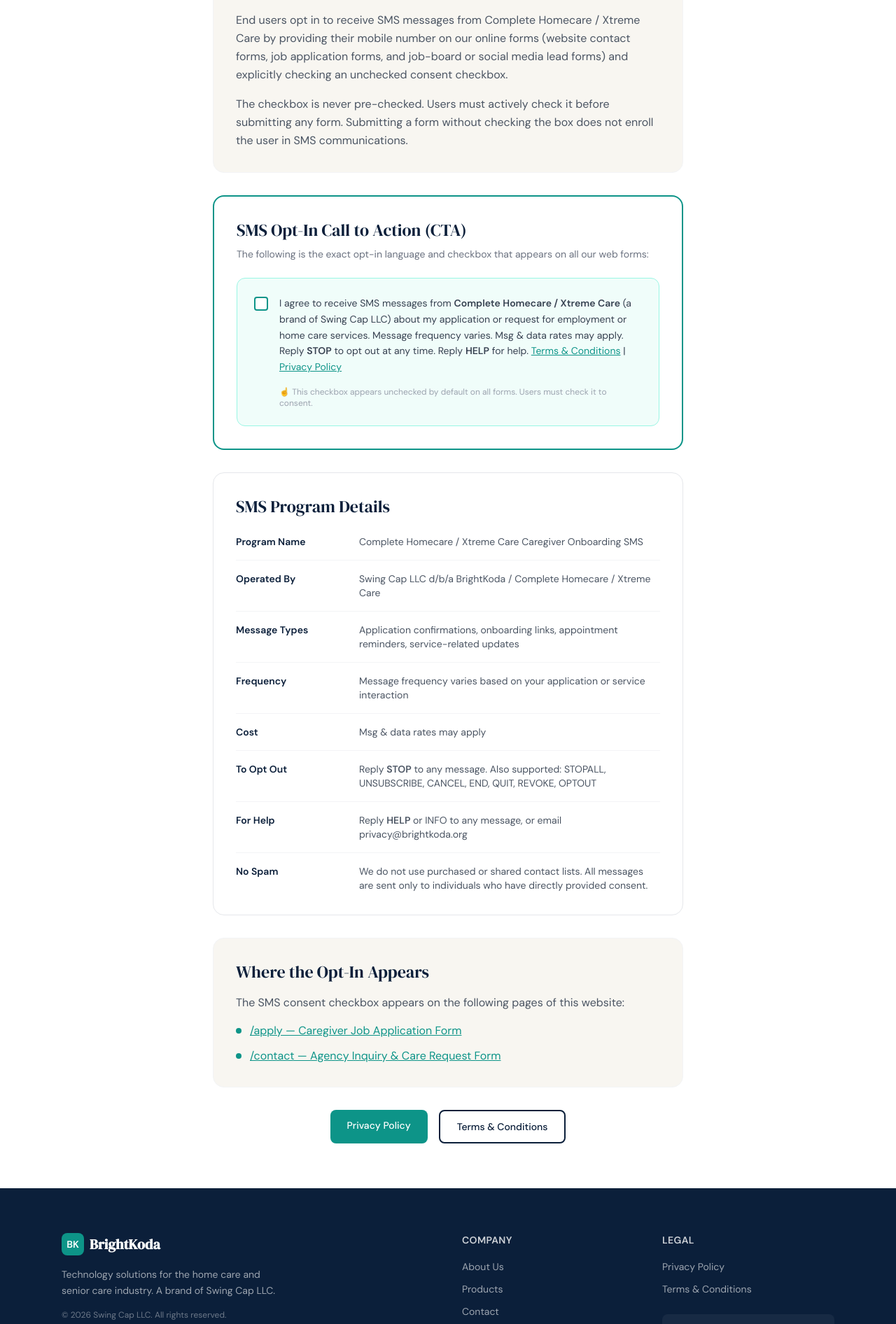
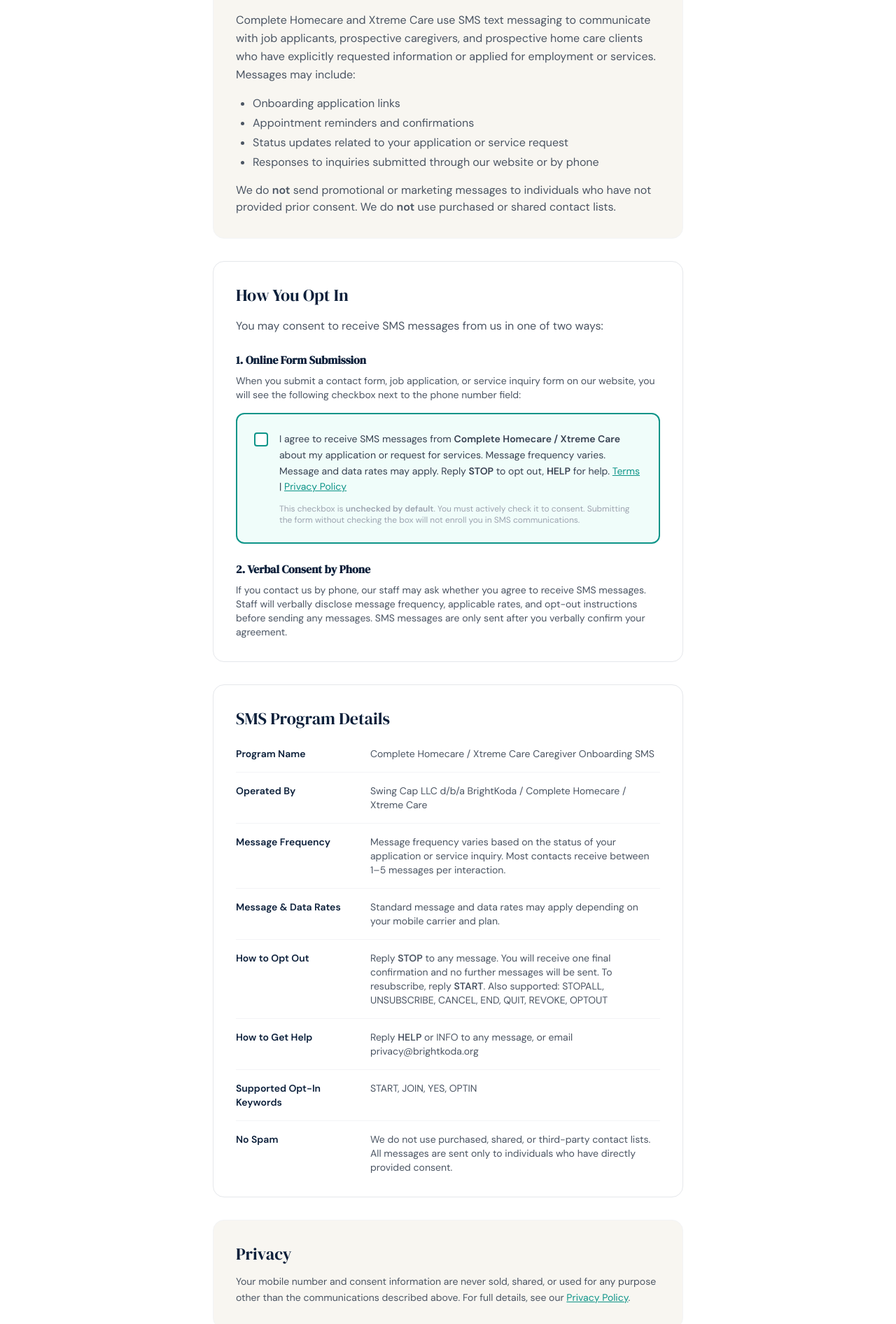
Before and after one commit to vikkaul1/BrightKodaIOWebsite, a Next.js app: page /sms-opt-in in a window 1280 px wide. Shown: the part 381-2273 px from the top of the page at 70% size. Built offline with nearby package versions, Linux system fonts and the light colour scheme.

Commit message:
Add files via upload

```diff
--- a/app/sms-opt-in/page.tsx
+++ b/app/sms-opt-in/page.tsx
@@ -1,6 +1,19 @@
+import type { Metadata } from "next";
 import Navbar from "@/components/Navbar";
 import Footer from "@/components/Footer";
 import Link from "next/link";
+
+export const metadata: Metadata = {
+  title: "SMS Opt-In Policy | BrightKoda",
+  description: "SMS messaging consent policy for Complete Homecare / Xtreme Care operated by Swing Cap LLC.",
+  alternates: {
+    canonical: "https://brightkoda.org/sms-opt-in",
+  },
+  robots: {
+    index: true,
+    follow: true,
+  },
+};
 
 export default function SMSOptInPage() {
   return (
@@ -13,7 +26,7 @@
           <div className="mb-10">
             <span className="text-koda-teal font-medium text-sm uppercase tracking-wider">SMS Program</span>
             <h1 className="text-4xl md:text-5xl font-display text-koda-navy mt-2 mb-4">
-              SMS Consent & Opt-In
+              SMS Consent &amp; Opt-In
             </h1>
             <p className="text-gray-500 text-lg">
               Complete Homecare / Xtreme Care (Swing Cap LLC) sends SMS messages
@@ -22,115 +35,145 @@
             </p>
           </div>
 
-          {/* How consent is collected */}
+          {/* How We Use SMS */}
           <div className="bg-koda-cream rounded-2xl p-8 mb-8 border border-gray-100">
-            <h2 className="text-2xl font-display text-koda-navy mb-4">How We Collect Consent</h2>
+            <h2 className="text-2xl font-display text-koda-navy mb-4">How We Use SMS Messages</h2>
             <p className="text-gray-600 leading-relaxed mb-4">
-              End users opt in to receive SMS messages from Complete Homecare /
-              Xtreme Care by providing their mobile number on our online forms
-              (website contact forms, job application forms, and job-board or
-              social media lead forms) and explicitly checking an unchecked
-              consent checkbox.
+              Complete Homecare and Xtreme Care use SMS text messaging to communicate with job
+              applicants, prospective caregivers, and prospective home care clients who have explicitly
+              requested information or applied for employment or services. Messages may include:
             </p>
-            <p className="text-gray-600 leading-relaxed">
-              The checkbox is never pre-checked. Users must actively check it
-              before submitting any form. Submitting a form without checking the
-              box does not enroll the user in SMS communications.
+            <ul className="list-disc pl-6 space-y-1 text-gray-600 mb-4">
+              <li>Onboarding application links</li>
+              <li>Appointment reminders and confirmations</li>
+              <li>Status updates related to your application or service request</li>
+              <li>Responses to inquiries submitted through our website or by phone</li>
+            </ul>
+            <p className="text-gray-600">
+              We do <strong>not</strong> send promotional or marketing messages to individuals who have
+              not provided prior consent. We do <strong>not</strong> use purchased or shared contact lists.
             </p>
           </div>
 
-          {/* Live example of the opt-in CTA */}
-          <div className="border-2 border-koda-teal rounded-2xl p-8 mb-8">
-            <h2 className="text-2xl font-display text-koda-navy mb-2">
-              SMS Opt-In Call to Action (CTA)
-            </h2>
-            <p className="text-gray-500 text-sm mb-6">
-              The following is the exact opt-in language and checkbox that
-              appears on all our web forms:
+          {/* How You Opt In */}
+          <div className="bg-white border border-gray-200 rounded-2xl p-8 mb-8">
+            <h2 className="text-2xl font-display text-koda-navy mb-4">How You Opt In</h2>
+            <p className="text-gray-600 mb-6">You may consent to receive SMS messages from us in one of two ways:</p>
+
+            <div className="space-y-6">
+              <div>
+                <h3 className="font-semibold text-koda-navy mb-2">1. Online Form Submission</h3>
+                <p className="text-gray-600 text-sm mb-4">
+                  When you submit a contact form, job application, or service inquiry form on our website,
+                  you will see the following checkbox next to the phone number field:
                 </p>
 
-            {/* Static display of the consent checkbox — visible to crawlers */}
-            <div className="bg-teal-50 border border-teal-200 rounded-xl p-6">
+                {/* THE EXACT OPT-IN CTA — visible to TCR crawlers */}
+                <div className="bg-teal-50 border-2 border-koda-teal rounded-xl p-6">
                   <div className="flex items-start gap-4">
-                {/* Visible unchecked checkbox */}
                     <div className="w-5 h-5 mt-0.5 flex-shrink-0 border-2 border-koda-teal rounded bg-white"></div>
                     <p className="text-sm text-gray-700 leading-relaxed">
                       I agree to receive SMS messages from{" "}
-                  <strong>Complete Homecare / Xtreme Care</strong> (a brand of
-                  Swing Cap LLC) about my application or request for employment
-                  or home care services. Message frequency varies. Msg &amp;
-                  data rates may apply. Reply <strong>STOP</strong> to opt out
-                  at any time. Reply <strong>HELP</strong> for help.{" "}
-                  <Link href="/terms" className="text-koda-teal underline hover:text-koda-tealLight">
-                    Terms &amp; Conditions
-                  </Link>{" "}
-                  |{" "}
-                  <Link href="/privacy-policy" className="text-koda-teal underline hover:text-koda-tealLight">
-                    Privacy Policy
-                  </Link>
+                      <strong>Complete Homecare / Xtreme Care</strong> about my application
+                      or request for services. Message frequency varies. Message and data rates
+                      may apply. Reply <strong>STOP</strong> to opt out, <strong>HELP</strong> for help.{" "}
+                      <Link href="/terms" className="text-koda-teal underline hover:text-koda-tealLight">Terms</Link>
+                      {" "}|{" "}
+                      <Link href="/privacy-policy" className="text-koda-teal underline hover:text-koda-tealLight">Privacy Policy</Link>
                     </p>
                   </div>
-              <p className="text-xs text-gray-400 mt-4 ml-9">
-                ☝️ This checkbox appears unchecked by default on all forms.
-                Users must check it to consent.
+                  <p className="text-xs text-gray-400 mt-3 ml-9">
+                    This checkbox is <strong>unchecked by default</strong>. You must actively check it to consent.
+                    Submitting the form without checking the box will not enroll you in SMS communications.
                   </p>
                 </div>
               </div>
 
-          {/* SMS Program Details */}
+              <div>
+                <h3 className="font-semibold text-koda-navy mb-2">2. Verbal Consent by Phone</h3>
+                <p className="text-gray-600 text-sm">
+                  If you contact us by phone, our staff may ask whether you agree to receive SMS messages.
+                  Staff will verbally disclose message frequency, applicable rates, and opt-out instructions
+                  before sending any messages. SMS messages are only sent after you verbally confirm your agreement.
+                </p>
+              </div>
+            </div>
+          </div>
+
+          {/* Message Frequency & Rates */}
           <div className="bg-white border border-gray-200 rounded-2xl p-8 mb-8">
             <h2 className="text-2xl font-display text-koda-navy mb-6">SMS Program Details</h2>
             <div className="space-y-4 text-sm text-gray-600">
               <div className="flex gap-4 pb-4 border-b border-gray-100">
-                <span className="font-semibold text-koda-navy w-40 flex-shrink-0">Program Name</span>
+                <span className="font-semibold text-koda-navy w-44 flex-shrink-0">Program Name</span>
                 <span>Complete Homecare / Xtreme Care Caregiver Onboarding SMS</span>
               </div>
               <div className="flex gap-4 pb-4 border-b border-gray-100">
-                <span className="font-semibold text-koda-navy w-40 flex-shrink-0">Operated By</span>
+                <span className="font-semibold text-koda-navy w-44 flex-shrink-0">Operated By</span>
                 <span>Swing Cap LLC d/b/a BrightKoda / Complete Homecare / Xtreme Care</span>
               </div>
               <div className="flex gap-4 pb-4 border-b border-gray-100">
-                <span className="font-semibold text-koda-navy w-40 flex-shrink-0">Message Types</span>
-                <span>Application confirmations, onboarding links, appointment reminders, service-related updates</span>
+                <span className="font-semibold text-koda-navy w-44 flex-shrink-0">Message Frequency</span>
+                <span>Message frequency varies based on the status of your application or service inquiry. Most contacts receive between 1–5 messages per interaction.</span>
               </div>
               <div className="flex gap-4 pb-4 border-b border-gray-100">
-                <span className="font-semibold text-koda-navy w-40 flex-shrink-0">Frequency</span>
-                <span>Message frequency varies based on your application or service interaction</span>
+                <span className="font-semibold text-koda-navy w-44 flex-shrink-0">Message &amp; Data Rates</span>
+                <span>Standard message and data rates may apply depending on your mobile carrier and plan.</span>
               </div>
               <div className="flex gap-4 pb-4 border-b border-gray-100">
-                <span className="font-semibold text-koda-navy w-40 flex-shrink-0">Cost</span>
-                <span>Msg &amp; data rates may apply</span>
+                <span className="font-semibold text-koda-navy w-44 flex-shrink-0">How to Opt Out</span>
+                <span>Reply <strong>STOP</strong> to any message. You will receive one final confirmation and no further messages will be sent. To resubscribe, reply <strong>START</strong>. Also supported: STOPALL, UNSUBSCRIBE, CANCEL, END, QUIT, REVOKE, OPTOUT</span>
               </div>
               <div className="flex gap-4 pb-4 border-b border-gray-100">
-                <span className="font-semibold text-koda-navy w-40 flex-shrink-0">To Opt Out</span>
-                <span>Reply <strong>STOP</strong> to any message. Also supported: STOPALL, UNSUBSCRIBE, CANCEL, END, QUIT, REVOKE, OPTOUT</span>
+                <span className="font-semibold text-koda-navy w-44 flex-shrink-0">How to Get Help</span>
+                <span>Reply <strong>HELP</strong> or INFO to any message, or email privacy@brightkoda.org</span>
               </div>
               <div className="flex gap-4 pb-4 border-b border-gray-100">
-                <span className="font-semibold text-koda-navy w-40 flex-shrink-0">For Help</span>
-                <span>Reply <strong>HELP</strong> or INFO to any message, or email privacy@brightkoda.org</span>
+                <span className="font-semibold text-koda-navy w-44 flex-shrink-0">Supported Opt-In Keywords</span>
+                <span>START, JOIN, YES, OPTIN</span>
               </div>
               <div className="flex gap-4">
-                <span className="font-semibold text-koda-navy w-40 flex-shrink-0">No Spam</span>
-                <span>We do not use purchased or shared contact lists. All messages are sent only to individuals who have directly provided consent.</span>
+                <span className="font-semibold text-koda-navy w-44 flex-shrink-0">No Spam</span>
+                <span>We do not use purchased, shared, or third-party contact lists. All messages are sent only to individuals who have directly provided consent.</span>
               </div>
             </div>
+          </div>
+
+          {/* Privacy */}
+          <div className="bg-koda-cream rounded-2xl p-8 mb-8 border border-gray-100">
+            <h2 className="text-2xl font-display text-koda-navy mb-3">Privacy</h2>
+            <p className="text-gray-600 text-sm leading-relaxed">
+              Your mobile number and consent information are never sold, shared, or used for any
+              purpose other than the communications described above. For full details, see our{" "}
+              <Link href="/privacy-policy" className="text-koda-teal underline hover:text-koda-tealLight">Privacy Policy</Link>.
+            </p>
+          </div>
+
+          {/* Contact */}
+          <div className="bg-white border border-gray-200 rounded-2xl p-8 mb-8">
+            <h2 className="text-2xl font-display text-koda-navy mb-3">Contact</h2>
+            <p className="text-gray-600 text-sm">
+              <strong>Swing Cap LLC d/b/a Complete Homecare / Xtreme Care</strong><br />
+              Website: <Link href="https://brightkoda.org" className="text-koda-teal underline">brightkoda.org</Link><br />
+              Email: <a href="mailto:info@brightkoda.org" className="text-koda-teal underline">info@brightkoda.org</a>
+            </p>
           </div>
 
           {/* Where forms appear */}
           <div className="bg-koda-cream rounded-2xl p-8 mb-8 border border-gray-100">
             <h2 className="text-2xl font-display text-koda-navy mb-4">Where the Opt-In Appears</h2>
-            <p className="text-gray-600 mb-4">The SMS consent checkbox appears on the following pages of this website:</p>
+            <p className="text-gray-600 mb-4 text-sm">The SMS consent checkbox appears on the following pages:</p>
             <ul className="space-y-3">
               <li className="flex items-center gap-3">
                 <span className="w-2 h-2 bg-koda-teal rounded-full flex-shrink-0"></span>
-                <Link href="/apply" className="text-koda-teal underline hover:text-koda-tealLight">
-                  /apply — Caregiver Job Application Form
+                <Link href="/apply" className="text-koda-teal underline hover:text-koda-tealLight text-sm">
+                  brightkoda.org/apply — Caregiver Job Application Form
                 </Link>
               </li>
               <li className="flex items-center gap-3">
                 <span className="w-2 h-2 bg-koda-teal rounded-full flex-shrink-0"></span>
-                <Link href="/contact" className="text-koda-teal underline hover:text-koda-tealLight">
-                  /contact — Agency Inquiry &amp; Care Request Form
+                <Link href="/contact" className="text-koda-teal underline hover:text-koda-tealLight text-sm">
+                  brightkoda.org/contact — Agency Inquiry &amp; Care Request Form
                 </Link>
               </li>
             </ul>
--- a/components/Footer.tsx
+++ b/components/Footer.tsx
@@ -35,18 +35,20 @@
             <h4 className="font-semibold text-sm mb-4 text-white/80 uppercase tracking-wide">Legal</h4>
             <ul className="space-y-2">
               <li><Link href="/privacy-policy" className="text-white/60 text-sm hover:text-koda-tealLight transition-colors">Privacy Policy</Link></li>
-              <li><Link href="/terms" className="text-white/60 text-sm hover:text-koda-tealLight transition-colors">Terms & Conditions</Link></li>
+              <li><Link href="/terms" className="text-white/60 text-sm hover:text-koda-tealLight transition-colors">Terms &amp; Conditions</Link></li>
+              <li><Link href="/sms-opt-in" className="text-white/60 text-sm hover:text-koda-tealLight transition-colors">SMS Opt-In Policy</Link></li>
             </ul>
             <div className="mt-6 p-3 bg-white/5 rounded-lg">
               <p className="text-white/50 text-xs leading-relaxed">
-                SMS: Reply <strong className="text-white/70">STOP</strong> to opt out, <strong className="text-white/70">HELP</strong> for help. Msg & data rates may apply.
+                SMS: Reply <strong className="text-white/70">STOP</strong> to opt out,{" "}
+                <strong className="text-white/70">HELP</strong> for help. Msg &amp; data rates may apply.
               </p>
             </div>
           </div>
         </div>
 
         <p className="text-white/30 text-xs mt-6 text-center">
-          BrightKoda is a technology brand of Swing Cap LLC · brightkoda.io
+          BrightKoda is a technology brand of Swing Cap LLC · brightkoda.org
         </p>
       </div>
     </footer>
```
Lines whose indentation alone changed are shown as unchanged.
